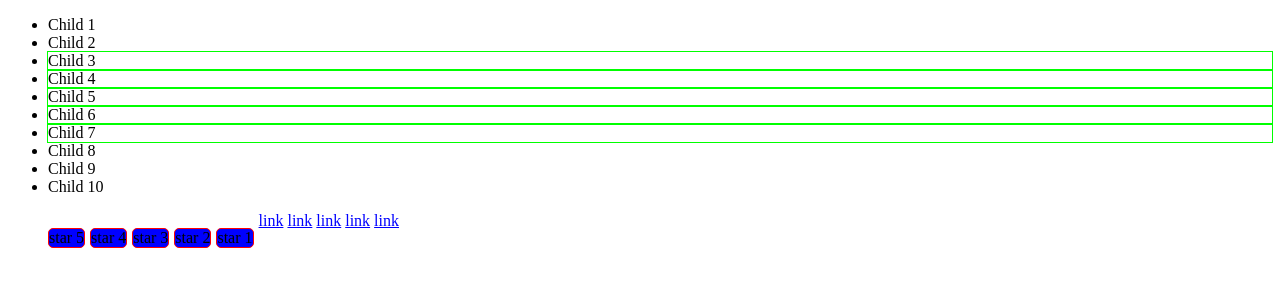
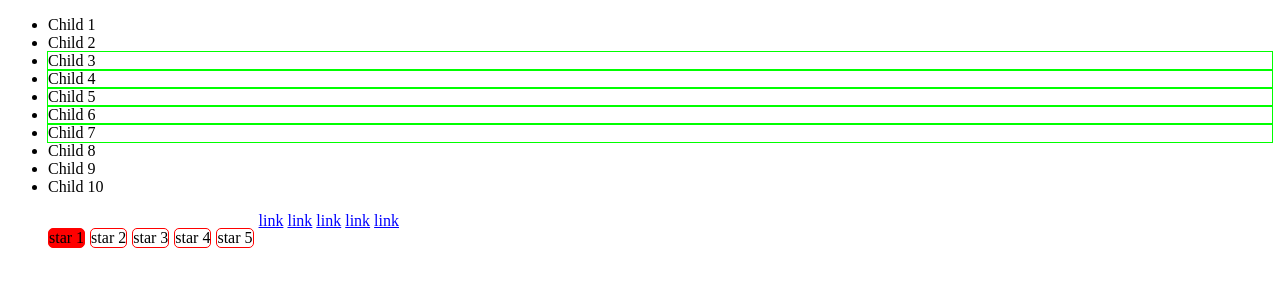
Before and after one commit to boyetp123/testprep, a plain HTML site: page css-to-select-range-of-children.html in a window 1280 px wide. In both pictures the pointer is over the item "star 1". Drawn offline with Linux system fonts and the light colour scheme.

Commit message:
css update

```diff
--- a/css-to-select-range-of-children.html
+++ b/css-to-select-range-of-children.html
@@ -13,18 +13,27 @@
         display:block;
         float: left;
     }
+
     ul.star-rating li{
         display:block;
-        float:right;
+        float:left;
         margin-right: 5px;
         border:1px red solid;
         box-sizing: border-box;
         border-radius: 5px;
     }
+    ul.star-rating:hover li{
+        background-color: red;
+    }
+    ul.star-rating li:hover ~ li{
+        background-color:transparent;
+    }
+
+    /*
     ul.star-rating li:hover ~ li,  ul.star-rating li:hover{
         background-color: blue;
     }
-
+    */
 
 /* default link color is blue */
 .parent a {
@@ -35,7 +44,7 @@
 .parent:hover a {
   color: red;
 }
-.parent a:hover,
+/*.parent a:hover, */
 .parent a:hover ~ a {
   color: blue;
 }
@@ -71,5 +80,11 @@
   <a href="#">link</a>
   <a href="#">link</a>
 </div>
+
+
+
+
+
+
 </body>
 </html>
```
